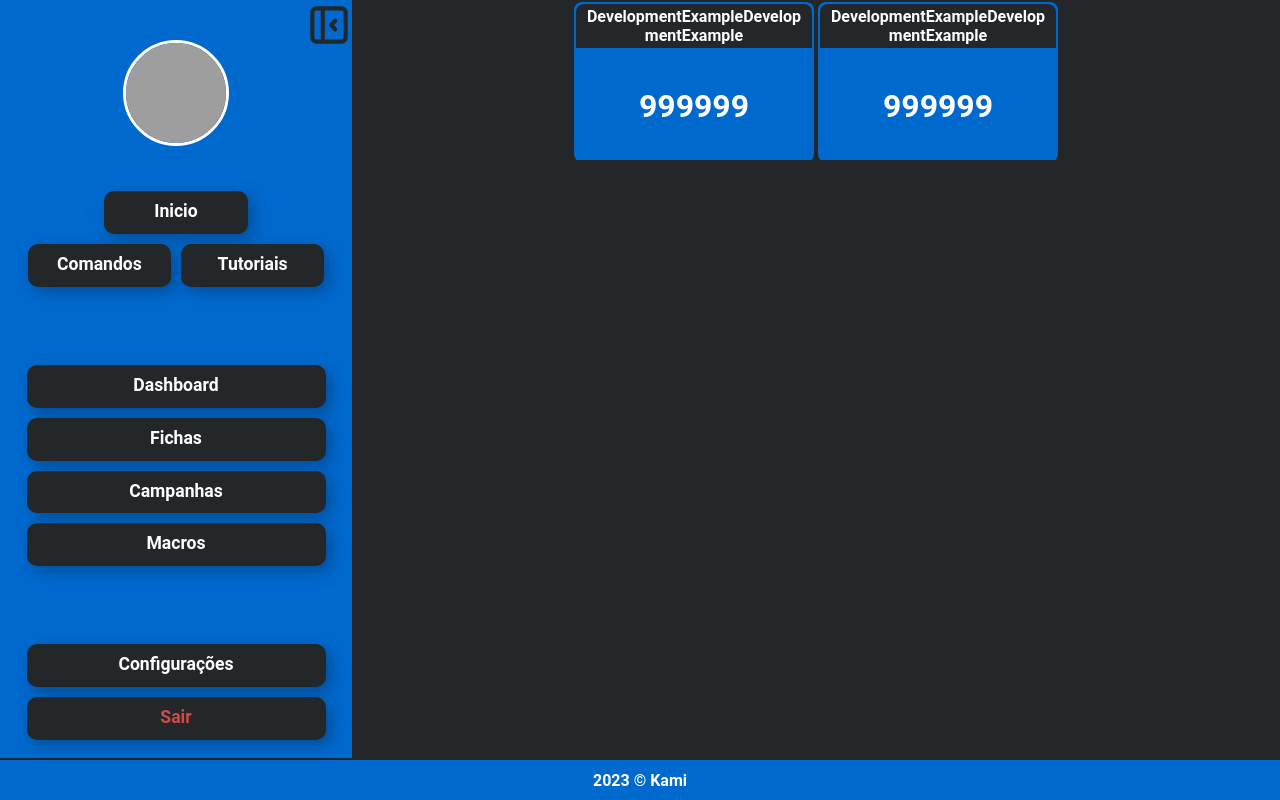
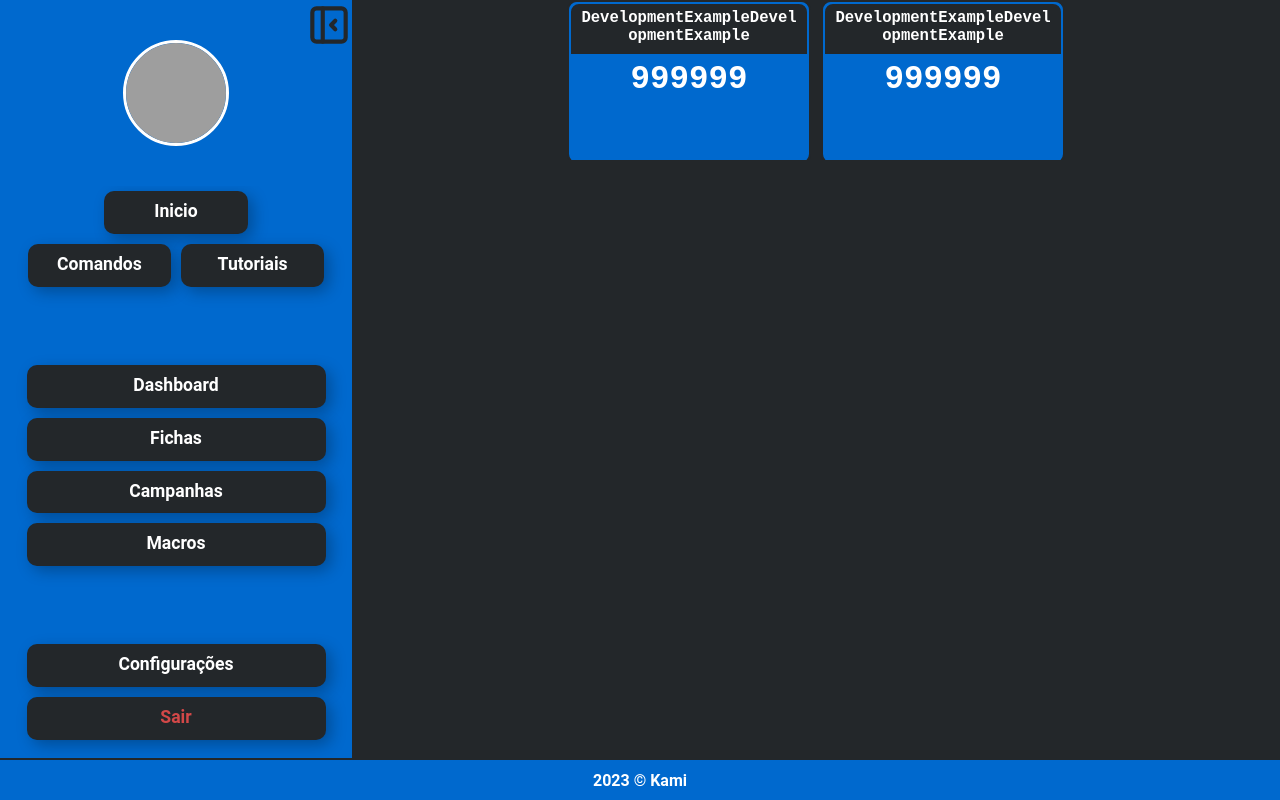
Before and after one commit to Kamikaze184/Kami-Site, a Vue app: page /ficha/1/1 in a window 1280 px wide. Built offline with nearby package versions, Linux system fonts and the light colour scheme; no server answers; grey boxes are pictures that could not be loaded.

Commit message:
v5.6.2 - Desenvolvimento do componente de número da ficha

```diff
--- a/package.json
+++ b/package.json
@@ -1,7 +1,7 @@
 {
   "name": "kami-site",
   "private": true,
-  "version": "5.6.1",
+  "version": "5.6.2",
   "type": "module",
   "scripts": {
     "dev": "vite --port 4000",
--- a/src/components/SheetNumber.vue
+++ b/src/components/SheetNumber.vue
@@ -4,18 +4,29 @@ export default {
         return {
             name: '',
             value: '',
-            mobile: false
+            mobile: false,
+            config: false
         }
     },
     methods: {
-        toggleControls() {
-            const state = this.$refs['sheet-number-controls'].style.display
-
-            if (state == 'flex') {
-                this.$refs['sheet-number-controls'].style.display = 'none'
+        toggleControlsOn() {
+            if (this.$refs['sheet-number-controls'].style.display == 'flex') {
+                return
             }
             else {
                 this.$refs['sheet-number-controls'].style.display = 'flex'
+            }
+        },
+        toggleControlsOff() {
+            this.$refs['sheet-number-controls'].style.display = 'none'
+            this.config = false
+        },
+        toggleConfig() {
+            if (this.config) {
+                this.config = false
+            }
+            else {
+                this.config = true
             }
         }
     },
@@ -42,21 +53,35 @@ export default {
 }
 </script>
 <template>
-    <div class="sheet-number-wrapper" ref="sheet-number" @click="toggleControls()">
-        <div class="sheet-number">
+    <div class="sheet-number-wrapper" ref="sheet-number">
+        <div class="sheet-number" @click="toggleControlsOn()" v-if="!config">
             <div class="sheet-number-header">
-                <p>{{ name }}</p>
+                <textarea :value="name" placeholder="Insira um nome" />
             </div>
             <div class="sheet-number-body">
-                <h1>{{ value }}</h1>
+                <textarea :value="value" placeholder="Insira um valor" />
             </div>
             <div class="sheet-number-footer" v-if="mobile">
                 <p>Clique para expandir</p>
             </div>
         </div>
+        <div class="sheet-number-config" v-else>
+            <div class="sheet-number-config-item">
+                <p>Sessão</p>
+                <select>
+                    <option value="1">Sessão 1</option>
+                    <option value="2">Sessão 2</option>
+                    <option value="3">Sessão 3</option>
+                </select>
+            </div>
+            <div class="sheet-number-config-item">
+                <p>Posição</p>
+                <input type="number" :value="1" />
+            </div>
+        </div>
         <div class="sheet-number-controls" ref="sheet-number-controls">
-            <img class="sheet-controls-config" src="../assets/img/setting.svg">
-            <img class="sheet-controls-remove" src="../assets/img/cancel.svg" @click="toggleControls()">
+            <img class="sheet-controls-config" src="../assets/img/setting.svg" @click="toggleConfig()">
+            <img class="sheet-controls-remove" src="../assets/img/cancel.svg" @click="toggleControlsOff()">
         </div>
     </div>
 </template>
@@ -69,9 +94,11 @@ export default {
     height: 10em;
     color: var(--text);
     cursor: pointer;
+    margin: 0px 5px;
 }
 
-.sheet-number {
+.sheet-number,
+.sheet-number-config {
     display: flex;
     flex-direction: column;
     justify-content: space-between;
@@ -83,6 +110,36 @@ export default {
     width: 15em;
     color: var(--text);
     position: relative;
+}
+
+.sheet-number-config-item {
+    display: flex;
+    flex-direction: column;
+    justify-content: center;
+    align-items: center;
+    margin: 5px;
+    padding: 0;
+}
+
+.sheet-number-config-item p {
+    margin: 0;
+    padding: 0;
+    font-weight: bold;
+}
+
+.sheet-number-config-item input, .sheet-number-config-item select {
+    margin: 0;
+    padding: 5px 5px;
+    width: 10em;
+    height: 1.5em;
+    border: none;
+    border-radius: 5px;
+    background-color: var(--background);
+    color: var(--text);
+    text-align: center;
+    font-weight: bold;
+    font-size: 1.2em;
+    outline: none;
 }
 
 .sheet-number-controls {
@@ -123,17 +180,37 @@ export default {
     margin: 0;
     padding: 5px;
     max-width: 100%;
-    text-overflow: ellipsis;
-    overflow: hidden;
-    white-space: wrap;
-    word-wrap: break-word;
-    word-break: break-all;
-    line-break: auto;
     position: relative;
 }
 
-.sheet-number-header p {
+.sheet-number-header textarea {
     margin: 0;
+    width: 100%;
+    height: 100%;
+    background-color: transparent;
+    border: none;
+    text-align: center;
+    font-weight: bold;
+    font-size: 1.2em;
+    color: var(--text);
+    resize: none;
+    outline: none;
+    overflow-y: auto;
+}
+
+.sheet-number-header textarea::-webkit-scrollbar-track {
+    background-color: var(--background);
+    border-radius: 10px;
+}
+
+.sheet-number-header textarea::-webkit-scrollbar {
+    width: 10px;
+    background-color: var(--background);
+}
+
+.sheet-number-header textarea::-webkit-scrollbar-thumb {
+    background-color: var(--background-secondary);
+    border-radius: 10px;
 }
 
 .sheet-number-body {
@@ -146,6 +223,48 @@ export default {
     font-weight: bold;
     margin: 0;
     padding: 5px;
+}
+
+.sheet-number-body textarea {
+    margin: 0;
+    width: 100%;
+    height: 100%;
+    background-color: transparent;
+    border: none;
+    text-align: center;
+    font-weight: bold;
+    font-size: 2.5em;
+    color: var(--text);
+    text-overflow: ellipsis;
+    overflow: hidden;
+    white-space: wrap;
+    word-wrap: break-word;
+    word-break: break-all;
+    line-break: auto;
+    resize: none;
+    outline: none;
+    overflow-y: auto;
+}
+
+.sheet-number-body textarea::placeholder {
+    color: var(--text);
+    font-size: 0.8em;
+    opacity: 0.5;
+}
+
+.sheet-number-body textarea::-webkit-scrollbar-track {
+    background-color: var(--background);
+    border-radius: 10px;
+}
+
+.sheet-number-body textarea::-webkit-scrollbar {
+    width: 10px;
+    background-color: var(--background);
+}
+
+.sheet-number-body textarea::-webkit-scrollbar-thumb {
+    background-color: var(--background-secondary);
+    border-radius: 10px;
 }
 
 .sheet-number-footer {
```
